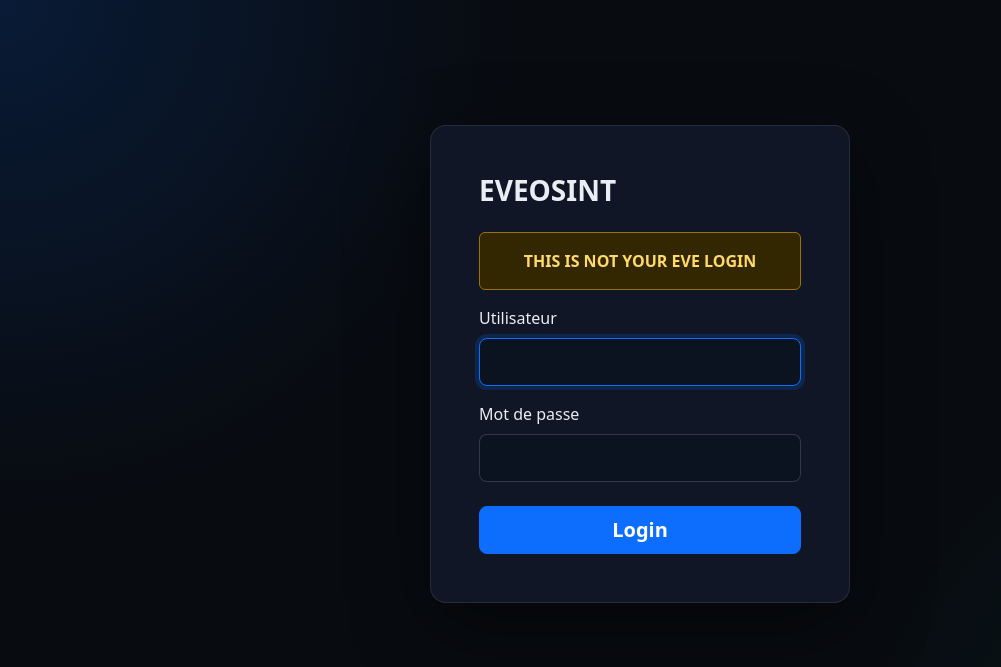
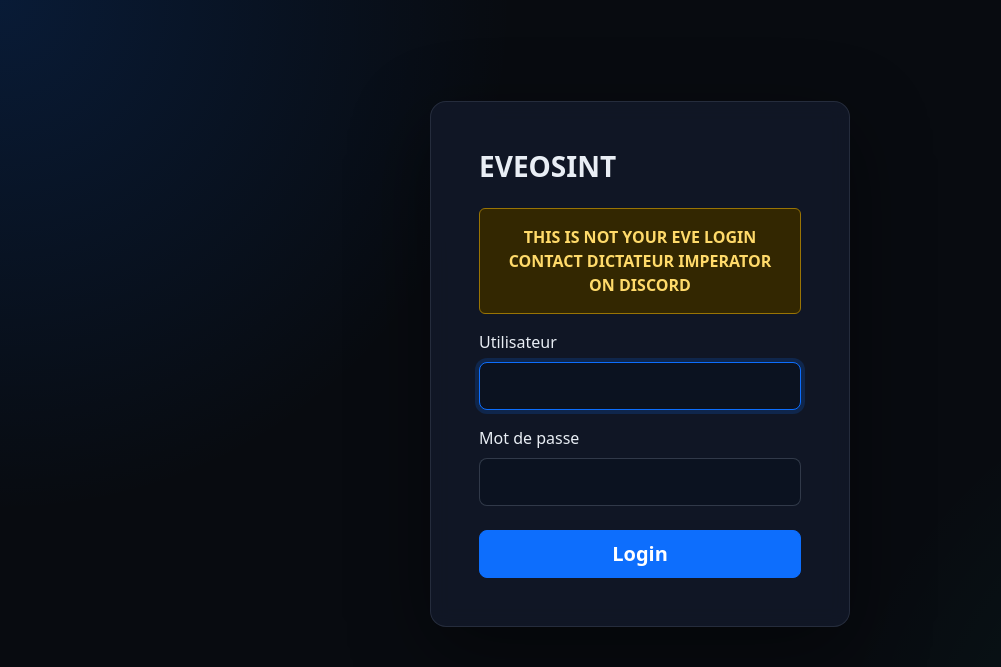
Before and after one commit to DictateurImperator/EVEOSINT, a FastAPI app: page /login in a window 1280 px wide. Shown: the top 667 px of the page, without its empty margins (0-1001 px from the left). Run offline with FastAPI, Linux system fonts and the light colour scheme; parts of the project's set-up code (start-up, migrations or seed data) failed here and were passed over; some libraries are stand-ins or nearby versions.

Commit message:
Add Discord contact to login warning

```diff
--- a/web/templates/login.html
+++ b/web/templates/login.html
@@ -8,7 +8,8 @@
     </div>
 
     <div class="alert alert-warning fw-bold text-center" role="alert">
-      THIS IS NOT YOUR EVE LOGIN
+      <div>THIS IS NOT YOUR EVE LOGIN</div>
+      <div>CONTACT DICTATEUR IMPERATOR ON DISCORD</div>
     </div>
 
     {% if error %}
```
